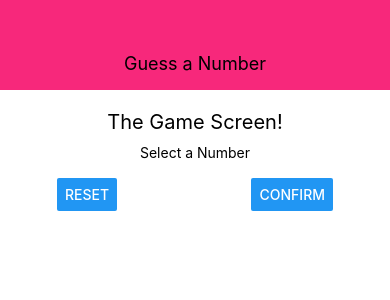
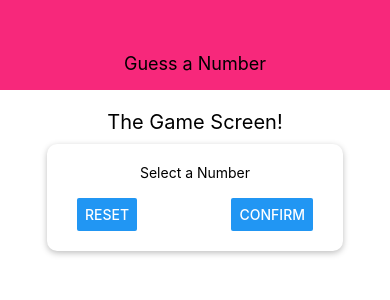
Before and after one commit to nguyentu9/test_rn, a React Native app: screen / in a window 390 px wide. Shown: the top 300 px of the page. Built offline with nearby package versions, Linux system fonts and the light colour scheme.

Commit message:
4 - 6. Styling a View as a Card Container (with Drop Shadows & Rounded Corners)

```diff
--- a/screens/StartGameScreen.js
+++ b/screens/StartGameScreen.js
@@ -33,6 +33,14 @@ const styles = StyleSheet.create({
     alignItems: "center",
     width: 300,
     maxWidth: "80%",
+    shadowColor: "black",
+    shadowOffset: { width: 0, height: 2 },
+    shadowRadius: 6,
+    shadowOpacity: 0.26,
+    elevation: 8,
+    backgroundColor: "white",
+    padding: 20,
+    borderRadius: 10,
   },
   buttonContainer: {
     flexDirection: "row",
```
